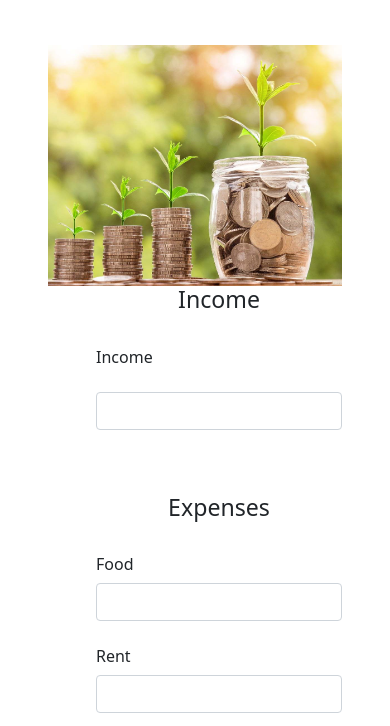
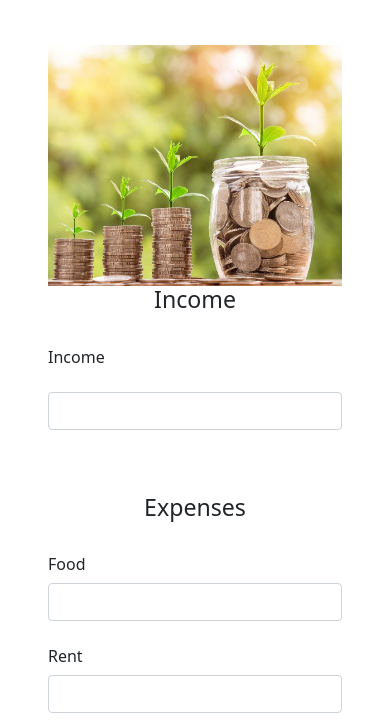
Before and after one commit to suzonkhan/-money-master, a plain HTML site: page index.html in a window 390 px wide. Shown: the part 81-807 px from the top of the page. Drawn offline with Linux system fonts and the light colour scheme.

Commit message:
responsive fix

```diff
--- a/index.html
+++ b/index.html
@@ -26,7 +26,7 @@
             </div>
             <!-- col-md-6 -->
             <div class="col-md-6">
-            <div class="ps-5">
+            <div class="ps-md-5">
                  <h3 class="mb-4 text-center">Income</h3>
                 <div class="row g-3 align-items-center">
                     <div class="col-md-3">
```
